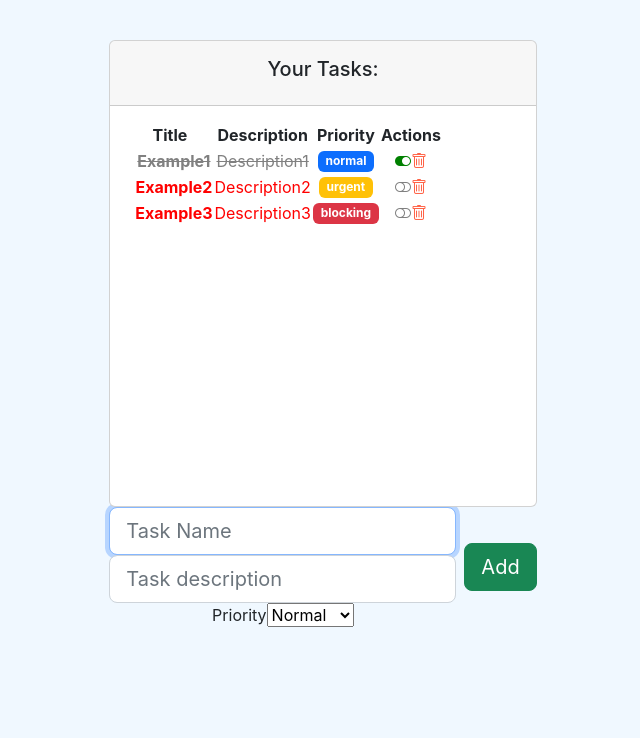
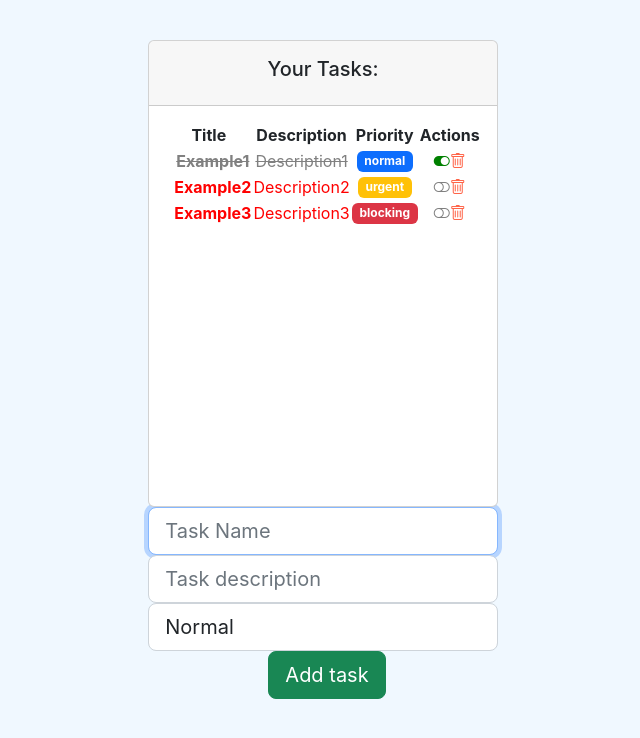
Before and after one commit to leedd87/openbootcamp-reactjs, a React (Create React App) app: page / in a window 1280 px wide. Shown: the top 738 px of the page, without its empty margins (317-957 px from the left). Built offline with nearby package versions, Linux system fonts and the light colour scheme.

Commit message:
add button task

```diff
--- a/src/components/container/TaskListComponent.jsx
+++ b/src/components/container/TaskListComponent.jsx
@@ -132,7 +132,7 @@ const TaskListComponent = () => {
 					</div>
 				</div>
 			</div>
-			<TaskForm add={addTask} />
+			<TaskForm add={addTask} length={tasks.length} />
 		</div>
 	);
 };
--- a/src/components/pure/forms/TaskForm.jsx
+++ b/src/components/pure/forms/TaskForm.jsx
@@ -3,7 +3,7 @@ import PropTypes from "prop-types";
 import { LEVELS } from "../../../models/levels.enum";
 import { Task } from "../../../models/task.class";
 
-const TaskForm = ({ add }) => {
+const TaskForm = ({ add, length }) => {
 	const nameRef = useRef("");
 	const descriptionRef = useRef("");
 	const levelRef = useRef(LEVELS.NORMAL);
@@ -42,28 +42,30 @@ const TaskForm = ({ add }) => {
 					required
 					placeholder="Task description"
 				/>
-				<label htmlFor="selectLevel" className="sr-only">
+				{/* <label htmlFor="selectLevel" className="sr-only">
 					Priority
-				</label>
+				</label> */}
 				<select
 					ref={levelRef}
 					defaultValue={LEVELS.NORMAL}
 					id="selectLevel"
+					className="form-control form-control-lg"
 				>
 					<option value={LEVELS.NORMAL}>Normal</option>
 					<option value={LEVELS.URGENT}>Urgent</option>
 					<option value={LEVELS.BLOCKING}>Blocking</option>
 				</select>
+				<button type="submit" className="btn btn-success btn-lg ms-2">
+					{length > 0 ? "Add task" : "Create your first task"}
+				</button>
 			</div>
-			<button type="submit" className="btn btn-success btn-lg ms-2">
-				Add
-			</button>
 		</form>
 	);
 };
 
 TaskForm.propTypes = {
 	add: PropTypes.func.isRequired,
+	length: PropTypes.number.isRequired,
 };
 
 export default TaskForm;
```
